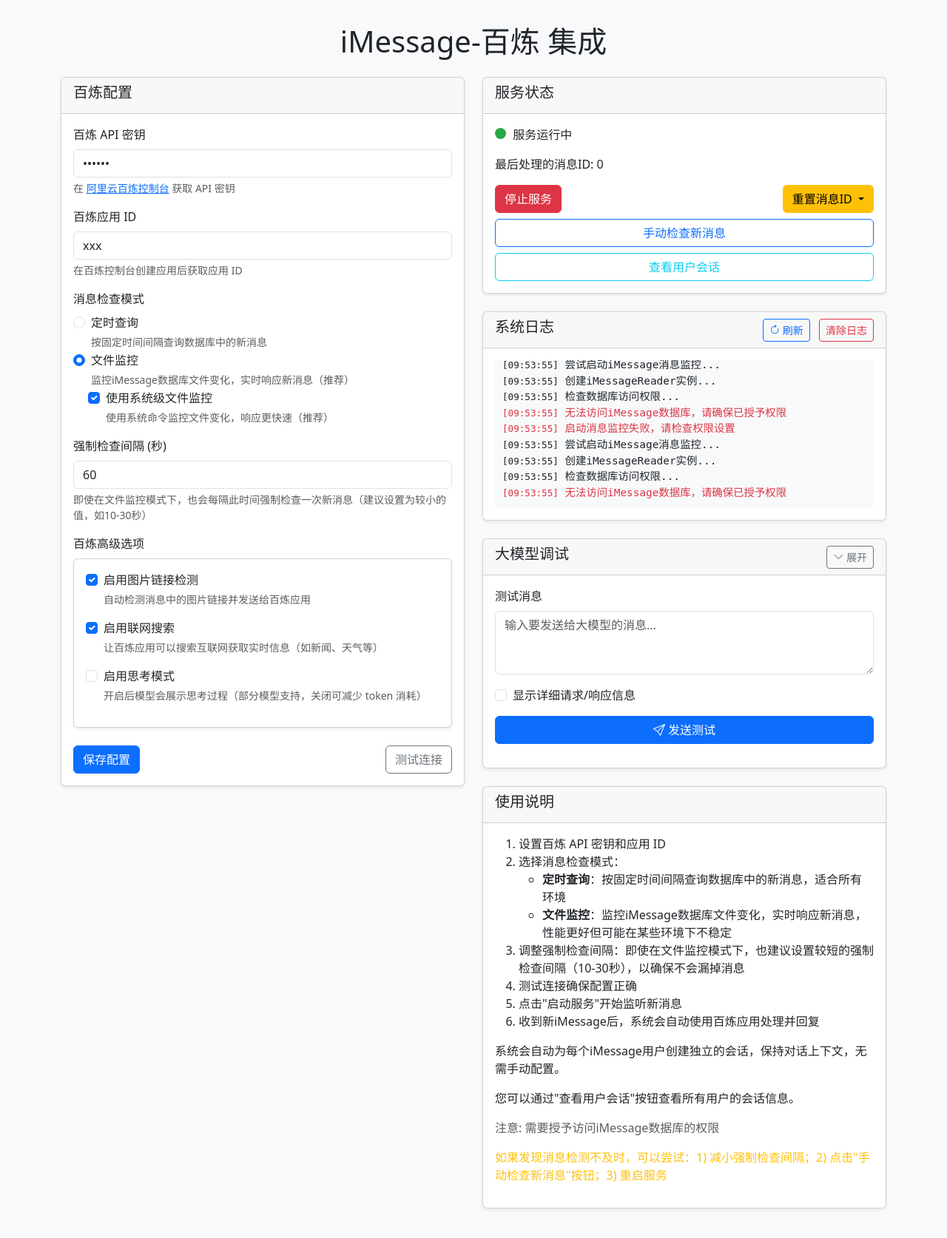
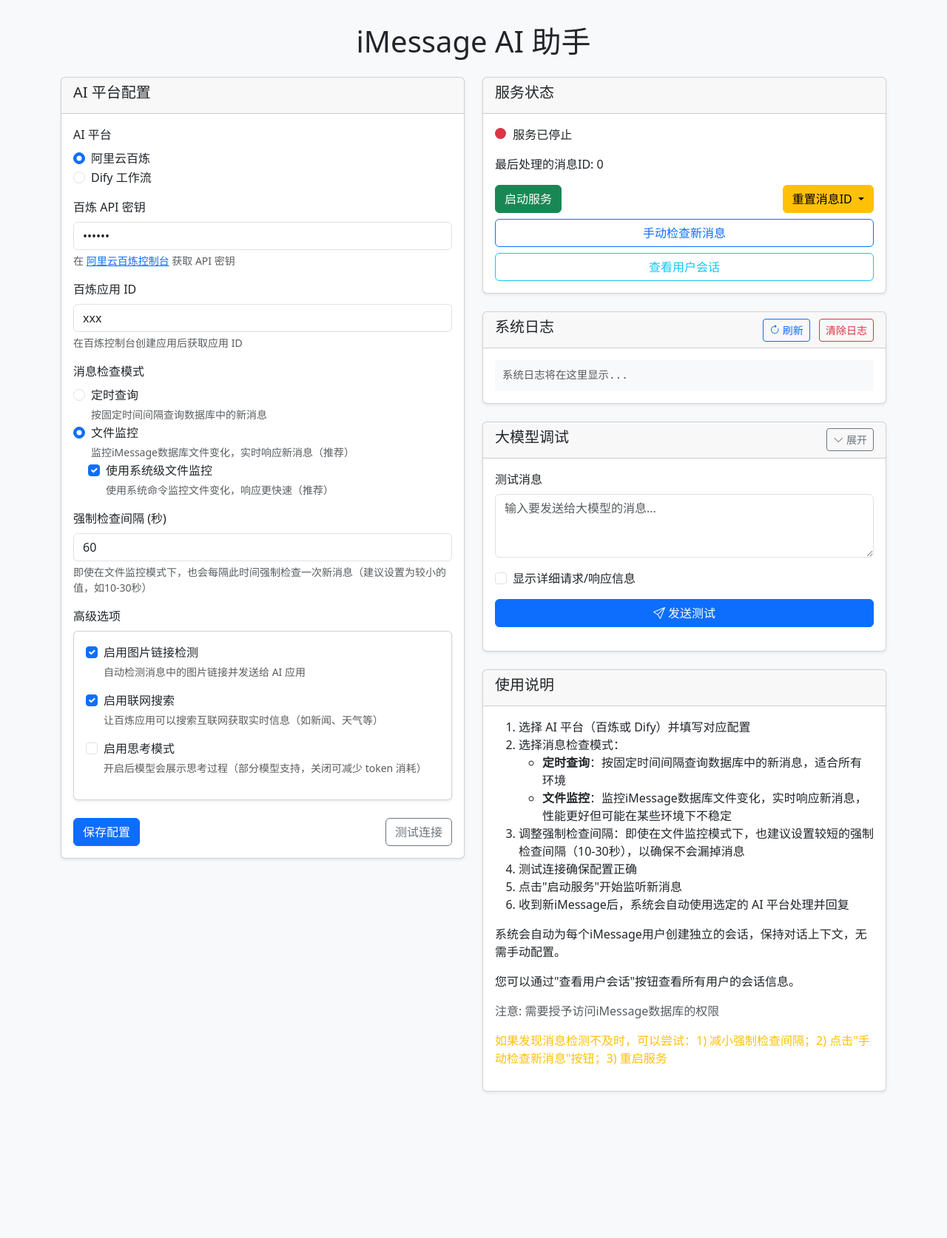
Before and after one commit to wizardc0de/iMessage_llm, a Flask app: page / in a window 1280 px wide. Shown: the top 1674 px of the page at 74% size. After the commit the page ends 1477 px from the top, so only its background shows below. Run offline with Flask 3, Linux system fonts and the light colour scheme; data that the repository does not hold is empty.

Commit message:
feat: 同时支持阿里云百炼和 Dify 工作流调用

```diff
--- a/app.py
+++ b/app.py
@@ -39,8 +39,12 @@ USER_SESSIONS_FILE = "user_sessions.json"
 
 # 默认配置
 DEFAULT_CONFIG = {
+    "llm_provider": "bailian",  # bailian 或 dify
     "bailian_api_key": "",  # 百炼 API Key
     "bailian_app_id": "",   # 百炼应用 ID
+    "dify_base_url": "https://api.dify.ai/v1",  # Dify 基础 URL
+    "dify_api_key": "",  # Dify API Key
+    "dify_inputs_key": "query",  # Dify 工作流输入变量名
     "check_interval": 10,  # 检查新消息的间隔（秒）
     "last_message_id": 0,  # 上次检查的最后一条消息ID
     "is_running": False,  # 是否正在运行检查
@@ -262,6 +266,103 @@ def test_bailian_connection():
         return False, f"连接错误: {str(e)}"
 
 
+def test_dify_connection():
+    """测试 Dify 工作流 API 连接"""
+    if not config.get("dify_api_key"):
+        return False, "Dify API 密钥未设置"
+
+    try:
+        url = f"{config['dify_base_url'].rstrip('/')}/workflows/run"
+        headers = {
+            "Authorization": f"Bearer {config['dify_api_key']}",
+            "Content-Type": "application/json",
+        }
+        request_data = {
+            "inputs": {config.get("dify_inputs_key", "query"): "你好"},
+            "response_mode": "blocking",
+            "user": "test-user",
+        }
+        response = requests.post(url, headers=headers, json=request_data, timeout=30)
+        if response.status_code == 200:
+            return True, "Dify 工作流连接成功"
+        else:
+            return False, f"连接失败: {response.status_code} - {response.text[:200]}"
+    except Exception as e:
+        return False, f"连接错误: {str(e)}"
+
+
+def _parse_dify_workflow_output(data):
+    """解析 Dify 工作流响应，提取回答文本"""
+    if "answer" in data and isinstance(data["answer"], str):
+        return data["answer"]
+
+    if "data" in data and "outputs" in data["data"]:
+        outputs = data["data"]["outputs"]
+        if isinstance(outputs, str):
+            return outputs
+        if isinstance(outputs, dict):
+            for key in ["text", "answer", "result", "output", "reply"]:
+                if key in outputs and isinstance(outputs[key], str):
+                    return outputs[key]
+            # 取第一个字符串值
+            for v in outputs.values():
+                if isinstance(v, str):
+                    return v
+
+    return json.dumps(data, ensure_ascii=False)
+
+
+def _call_dify_workflow(message_text, user_id=""):
+    """调用 Dify 工作流 API"""
+    headers = {
+        "Authorization": f"Bearer {config['dify_api_key']}",
+        "Content-Type": "application/json",
+    }
+    inputs_key = config.get("dify_inputs_key", "query")
+    request_data = {
+        "inputs": {inputs_key: message_text},
+        "response_mode": "blocking",
+        "user": user_id or "default-user",
+    }
+    url = f"{config['dify_base_url'].rstrip('/')}/workflows/run"
+    response = requests.post(url, headers=headers, json=request_data, timeout=120)
+    response.raise_for_status()
+    return response.json()
+
+
+def process_with_dify(message_text, phone_number=None):
+    """使用 Dify 工作流处理消息并获取回复"""
+    if not config.get("dify_api_key"):
+        add_log("Dify API 未配置，无法处理消息", "error")
+        return None
+
+    try:
+        user_id = ""
+        if phone_number:
+            user_session = user_session_manager.get_user_session(phone_number)
+            user_id = user_session.get("user_id", "")
+
+        data = _call_dify_workflow(message_text, user_id=user_id)
+        answer = process_reply_text(_parse_dify_workflow_output(data))
+
+        if phone_number:
+            user_session_manager.add_message(phone_number, "user", message_text)
+            user_session_manager.add_message(phone_number, "assistant", answer)
+
+        add_log(f"成功处理消息: '{message_text[:30]}...'", "success")
+        return answer
+
+    except requests.exceptions.Timeout:
+        add_log("Dify API 请求超时", "error")
+        return None
+    except requests.exceptions.ConnectionError:
+        add_log("无法连接到 Dify API", "error")
+        return None
+    except Exception as e:
+        add_log(f"Dify 处理消息错误: {str(e)}", "error")
+        return None
+
+
 def get_imessage_db_path():
     """获取iMessage数据库路径"""
     return os.path.expanduser("~/Library/Messages/chat.db")
@@ -334,9 +435,12 @@ def process_messages(messages):
             # 去除 @ 前缀后再传递给 AI
             text = text[1:].strip()
 
-            # 使用Kimi处理消息
+            # 使用 AI 处理消息
             print(f"处理消息: 开始处理消息")
-            reply = process_with_bailian(text, message["contact"])
+            if config.get("llm_provider") == "dify":
+                reply = process_with_dify(text, message["contact"])
+            else:
+                reply = process_with_bailian(text, message["contact"])
 
             # 只有当成功获取到回复时才发送
             if reply:
@@ -755,8 +859,12 @@ def index():
 @app.route("/save_config", methods=["POST"])
 def save_config_route():
     """保存配置"""
+    llm_provider = request.form.get("llm_provider", "bailian")
     bailian_api_key = request.form.get("bailian_api_key", "").strip()
     bailian_app_id = request.form.get("bailian_app_id", "").strip()
+    dify_base_url = request.form.get("dify_base_url", "https://api.dify.ai/v1").strip()
+    dify_api_key = request.form.get("dify_api_key", "").strip()
+    dify_inputs_key = request.form.get("dify_inputs_key", "query").strip()
     check_interval = int(request.form.get("check_interval", 10))
     force_check_interval = int(request.form.get("force_check_interval", 60))
 
@@ -780,8 +888,12 @@ def save_config_route():
     )
 
     # 更新配置
+    config["llm_provider"] = llm_provider
     config["bailian_api_key"] = bailian_api_key
     config["bailian_app_id"] = bailian_app_id
+    config["dify_base_url"] = dify_base_url
+    config["dify_api_key"] = dify_api_key
+    config["dify_inputs_key"] = dify_inputs_key
     config["check_interval"] = check_interval
     config["force_check_interval"] = force_check_interval
     config["enable_image_detection"] = enable_image_detection
@@ -842,63 +954,92 @@ def clear_all_sessions():
 
 @app.route("/test_connection", methods=["POST"])
 def test_connection():
-    """测试百炼应用连接"""
-    success, message = test_bailian_connection()
+    """测试 AI 平台连接"""
+    if config.get("llm_provider") == "dify":
+        success, message = test_dify_connection()
+    else:
+        success, message = test_bailian_connection()
     return jsonify({"success": success, "message": message})
 
 
 @app.route("/debug_llm", methods=["POST"])
 def debug_llm():
-    """调试百炼应用 API，返回详细的请求和响应"""
+    """调试 AI 平台 API，返回详细的请求和响应"""
     message = request.form.get("message", "")
     if not message:
         return jsonify({"success": False, "error": "请输入测试消息"})
 
-    if not config.get("bailian_api_key"):
-        return jsonify({"success": False, "error": "百炼 API 密钥未设置"})
-    if not config.get("bailian_app_id"):
-        return jsonify({"success": False, "error": "百炼应用 ID 未设置"})
+    provider = config.get("llm_provider", "bailian")
 
     try:
-        add_log(f"调试请求: {message[:50]}...", "info")
+        add_log(f"调试请求 ({provider}): {message[:50]}...", "info")
 
-        data = _call_bailian_api(message)
+        if provider == "dify":
+            if not config.get("dify_api_key"):
+                return jsonify({"success": False, "error": "Dify API 密钥未设置"})
 
-        request_data = {
-            "input": {"prompt": message},
-            "parameters": {},
-            "debug": {},
-        }
+            data = _call_dify_workflow(message, user_id="debug-user")
+            answer = _parse_dify_workflow_output(data)
 
-        if "output" in data and "text" in data["output"]:
-            content = data["output"]["text"]
-            add_log("调试请求成功", "success")
+            request_data = {
+                "inputs": {config.get("dify_inputs_key", "query"): message},
+                "response_mode": "blocking",
+                "user": "debug-user",
+            }
+
+            add_log("调试请求成功 (Dify)", "success")
             return jsonify(
                 {
                     "success": True,
-                    "content": content,
-                    "tool_history": [],  # 百炼应用内部处理工具调用，不暴露中间结果
+                    "content": answer,
+                    "tool_history": [],
                     "request": request_data,
                     "full_response": data,
                 }
             )
-        add_log(f"调试响应格式异常: {data}", "error")
-        return jsonify(
-            {
-                "success": False,
-                "error": "响应格式异常",
-                "tool_history": [],
-                "request": request_data,
-                "full_response": data,
+        else:
+            if not config.get("bailian_api_key"):
+                return jsonify({"success": False, "error": "百炼 API 密钥未设置"})
+            if not config.get("bailian_app_id"):
+                return jsonify({"success": False, "error": "百炼应用 ID 未设置"})
+
+            data = _call_bailian_api(message)
+
+            request_data = {
+                "input": {"prompt": message},
+                "parameters": {},
+                "debug": {},
             }
-        )
+
+            if "output" in data and "text" in data["output"]:
+                content = data["output"]["text"]
+                add_log("调试请求成功", "success")
+                return jsonify(
+                    {
+                        "success": True,
+                        "content": content,
+                        "tool_history": [],
+                        "request": request_data,
+                        "full_response": data,
+                    }
+                )
+            add_log(f"调试响应格式异常: {data}", "error")
+            return jsonify(
+                {
+                    "success": False,
+                    "error": "响应格式异常",
+                    "tool_history": [],
+                    "request": request_data,
+                    "full_response": data,
+                }
+            )
 
     except requests.exceptions.Timeout:
         add_log("调试请求超时", "error")
         return jsonify({"success": False, "error": "请求超时"})
     except requests.exceptions.ConnectionError:
-        add_log("无法连接到百炼 API", "error")
-        return jsonify({"success": False, "error": "无法连接到百炼 API 服务器"})
+        add_log(f"无法连接到 {provider.upper()} API", "error")
+        return jsonify({"success": False, "error": f"无法连接到 {provider.upper()} API 服务器"})
     except Exception as e:
         add_log(f"调试错误: {str(e)}", "error")
         return jsonify({"success": False, "error": str(e)})
@@ -1044,7 +1185,8 @@ def start_app():
             add_log("启动消息监控失败，请检查权限设置", "error")
 
     # 启动Flask应用，禁用日志输出
-    print("iMessage-百炼 服务已启动，访问 http://127.0.0.1:8888 进行配置")
+    provider_name = config.get("llm_provider", "bailian").upper()
+    print(f"iMessage-{provider_name} 服务已启动，访问 http://127.0.0.1:8888 进行配置")
     app.run(host="0.0.0.0", port=8888, debug=False, use_reloader=False)
 
 
--- a/config.json
+++ b/config.json
@@ -1,9 +1,13 @@
 {
+    "llm_provider": "bailian",
     "bailian_api_key": "sk-xxx",
     "bailian_app_id": "xxx",
+    "dify_base_url": "https://api.dify.ai/v1",
+    "dify_api_key": "",
+    "dify_inputs_key": "query",
     "check_interval": 10,
     "last_message_id": 0,
-    "is_running": true,
+    "is_running": false,
     "enable_image_detection": true,
     "use_file_watcher": true,
     "force_check_interval": 60,
--- a/templates/index.html
+++ b/templates/index.html
@@ -3,7 +3,7 @@
 <head>
     <meta charset="UTF-8">
     <meta name="viewport" content="width=device-width, initial-scale=1.0">
-    <title>iMessage-百炼 集成</title>
+    <title>iMessage AI 助手</title>
     <link rel="stylesheet" href="https://cdn.jsdelivr.net/npm/bootstrap@5.3.0/dist/css/bootstrap.min.css">
     <link rel="stylesheet" href="https://cdn.jsdelivr.net/npm/bootstrap-icons@1.11.1/font/bootstrap-icons.css">
     <style>
@@ -47,16 +47,33 @@
 </head>
 <body>
     <div class="container">
-        <h1 class="text-center mb-4">iMessage-百炼 集成</h1>
+        <h1 class="text-center mb-4">iMessage AI 助手</h1>
 
         <div class="row">
             <div class="col-md-6">
                 <div class="card">
                     <div class="card-header">
-                        <h5>百炼配置</h5>
+                        <h5>AI 平台配置</h5>
                     </div>
                     <div class="card-body">
                         <form action="/save_config" method="post" id="config-form">
+                            <div class="mb-3">
+                                <label class="form-label">AI 平台</label>
+                                <div class="form-check">
+                                    <input class="form-check-input" type="radio" name="llm_provider" id="provider_bailian" value="bailian" {% if config.llm_provider != 'dify' %}checked{% endif %}>
+                                    <label class="form-check-label" for="provider_bailian">
+                                        阿里云百炼
+                                    </label>
+                                </div>
+                                <div class="form-check">
+                                    <input class="form-check-input" type="radio" name="llm_provider" id="provider_dify" value="dify" {% if config.llm_provider == 'dify' %}checked{% endif %}>
+                                    <label class="form-check-label" for="provider_dify">
+                                        Dify 工作流
+                                    </label>
+                                </div>
+                            </div>
+
+                            <div id="bailian-config" {% if config.llm_provider == 'dify' %}style="display:none;"{% endif %}>
                                 <div class="mb-3">
                                     <label for="bailian_api_key" class="form-label">百炼 API 密钥</label>
                                     <input type="password" class="form-control" id="bailian_api_key" name="bailian_api_key"
@@ -69,6 +86,29 @@
                                            value="{{ config.bailian_app_id }}" placeholder="您的百炼应用 ID">
                                     <div class="form-text">在百炼控制台创建应用后获取应用 ID</div>
                                 </div>
+                            </div>
+
+                            <div id="dify-config" {% if config.llm_provider != 'dify' %}style="display:none;"{% endif %}>
+                                <div class="mb-3">
+                                    <label for="dify_base_url" class="form-label">Dify 基础 URL</label>
+                                    <input type="text" class="form-control" id="dify_base_url" name="dify_base_url"
+                                           value="{{ config.dify_base_url or 'https://api.dify.ai/v1' }}" placeholder="https://api.dify.ai/v1">
+                                    <div class="form-text">Dify API 地址，使用官方云服务请保持默认</div>
+                                </div>
+                                <div class="mb-3">
+                                    <label for="dify_api_key" class="form-label">Dify API 密钥</label>
+                                    <input type="password" class="form-control" id="dify_api_key" name="dify_api_key"
+                                           value="{{ config.dify_api_key }}" placeholder="您的 Dify Workflow API 密钥">
+                                    <div class="form-text">在 <a href="https://cloud.dify.ai" target="_blank">Dify 控制台</a> 的工作流应用中获取 API 密钥</div>
+                                </div>
+                                <div class="mb-3">
+                                    <label for="dify_inputs_key" class="form-label">工作流输入变量名</label>
+                                    <input type="text" class="form-control" id="dify_inputs_key" name="dify_inputs_key"
+                                           value="{{ config.dify_inputs_key or 'query' }}" placeholder="query">
+                                    <div class="form-text">工作流开始节点的输入变量名称，默认为 query</div>
+                                </div>
+                            </div>
+
                             <div class="mb-3">
                                 <label class="form-label">消息检查模式</label>
                                 <div class="form-check">
@@ -106,22 +146,22 @@
                                 <div class="form-text">即使在文件监控模式下，也会每隔此时间强制检查一次新消息（建议设置为较小的值，如10-30秒）</div>
                             </div>
                             <div class="mb-3">
-                                <label class="form-label">百炼高级选项</label>
+                                <label class="form-label">高级选项</label>
                                 <div class="card">
                                     <div class="card-body">
                                         <div class="mb-3 form-check">
                                             <input type="checkbox" class="form-check-input" id="enable_image_detection" name="enable_image_detection"
                                                    {% if config.enable_image_detection %}checked{% endif %}>
                                             <label class="form-check-label" for="enable_image_detection">启用图片链接检测</label>
-                                            <div class="form-text">自动检测消息中的图片链接并发送给百炼应用</div>
+                                            <div class="form-text">自动检测消息中的图片链接并发送给 AI 应用</div>
                                         </div>
-                                        <div class="mb-3 form-check">
+                                        <div class="mb-3 form-check" id="web_search_container" {% if config.llm_provider == 'dify' %}style="display:none;"{% endif %}>
                                             <input type="checkbox" class="form-check-input" id="enable_web_search" name="enable_web_search"
                                                    {% if config.enable_web_search %}checked{% endif %}>
                                             <label class="form-check-label" for="enable_web_search">启用联网搜索</label>
                                             <div class="form-text">让百炼应用可以搜索互联网获取实时信息（如新闻、天气等）</div>
                                         </div>
-                                        <div class="mb-3 form-check">
+                                        <div class="mb-3 form-check" id="thinking_container" {% if config.llm_provider == 'dify' %}style="display:none;"{% endif %}>
                                             <input type="checkbox" class="form-check-input" id="enable_thinking" name="enable_thinking"
                                                    {% if config.enable_thinking %}checked{% endif %}>
                                             <label class="form-check-label" for="enable_thinking">启用思考模式</label>
@@ -238,7 +278,7 @@
                      </div>
                     <div class="card-body">
                         <ol>
-                            <li>设置百炼 API 密钥和应用 ID</li>
+                            <li>选择 AI 平台（百炼或 Dify）并填写对应配置</li>
                             <li>选择消息检查模式：
                                 <ul>
                                     <li><strong>定时查询</strong>：按固定时间间隔查询数据库中的新消息，适合所有环境</li>
@@ -248,7 +288,7 @@
                             <li>调整强制检查间隔：即使在文件监控模式下，也建议设置较短的强制检查间隔（10-30秒），以确保不会漏掉消息</li>
                             <li>测试连接确保配置正确</li>
                             <li>点击"启动服务"开始监听新消息</li>
-                            <li>收到新iMessage后，系统会自动使用百炼应用处理并回复</li>
+                            <li>收到新iMessage后，系统会自动使用选定的 AI 平台处理并回复</li>
                         </ol>
                         <p>系统会自动为每个iMessage用户创建独立的会话，保持对话上下文，无需手动配置。</p>
                         <p>您可以通过"查看用户会话"按钮查看所有用户的会话信息。</p>
@@ -270,20 +310,50 @@
         }
         document.addEventListener('DOMContentLoaded', function() {
             // 表单验证
+            function updateProviderUI() {
+                const isBailian = document.getElementById('provider_bailian').checked;
+                document.getElementById('bailian-config').style.display = isBailian ? 'block' : 'none';
+                document.getElementById('dify-config').style.display = isBailian ? 'none' : 'block';
+                document.getElementById('web_search_container').style.display = isBailian ? 'block' : 'none';
+                document.getElementById('thinking_container').style.display = isBailian ? 'block' : 'none';
+            }
+
+            document.querySelectorAll('input[name="llm_provider"]').forEach(function(radio) {
+                radio.addEventListener('change', updateProviderUI);
+            });
+
             document.getElementById('config-form').addEventListener('submit', function(event) {
+                const isBailian = document.getElementById('provider_bailian').checked;
+                if (isBailian) {
                     const apiKeyInput = document.getElementById('bailian_api_key');
                     const appIdInput = document.getElementById('bailian_app_id');
-                const apiKey = apiKeyInput.value.trim();
-                const appId = appIdInput.value.trim();
-
-                if (!apiKey) {
+                    if (!apiKeyInput.value.trim()) {
                         event.preventDefault();
                         alert('请填写百炼 API 密钥');
                         apiKeyInput.focus();
-                } else if (!appId) {
+                        return;
+                    }
+                    if (!appIdInput.value.trim()) {
                         event.preventDefault();
                         alert('请填写百炼应用 ID');
                         appIdInput.focus();
+                        return;
+                    }
+                } else {
+                    const difyKeyInput = document.getElementById('dify_api_key');
+                    const difyUrlInput = document.getElementById('dify_base_url');
+                    if (!difyKeyInput.value.trim()) {
+                        event.preventDefault();
+                        alert('请填写 Dify API 密钥');
+                        difyKeyInput.focus();
+                        return;
+                    }
+                    if (!difyUrlInput.value.trim()) {
+                        event.preventDefault();
+                        alert('请填写 Dify 基础 URL');
+                        difyUrlInput.focus();
+                        return;
+                    }
                 }
             });
 
```
Also changed, not shown: README.md. Lines whose indentation alone changed are shown as unchanged.
